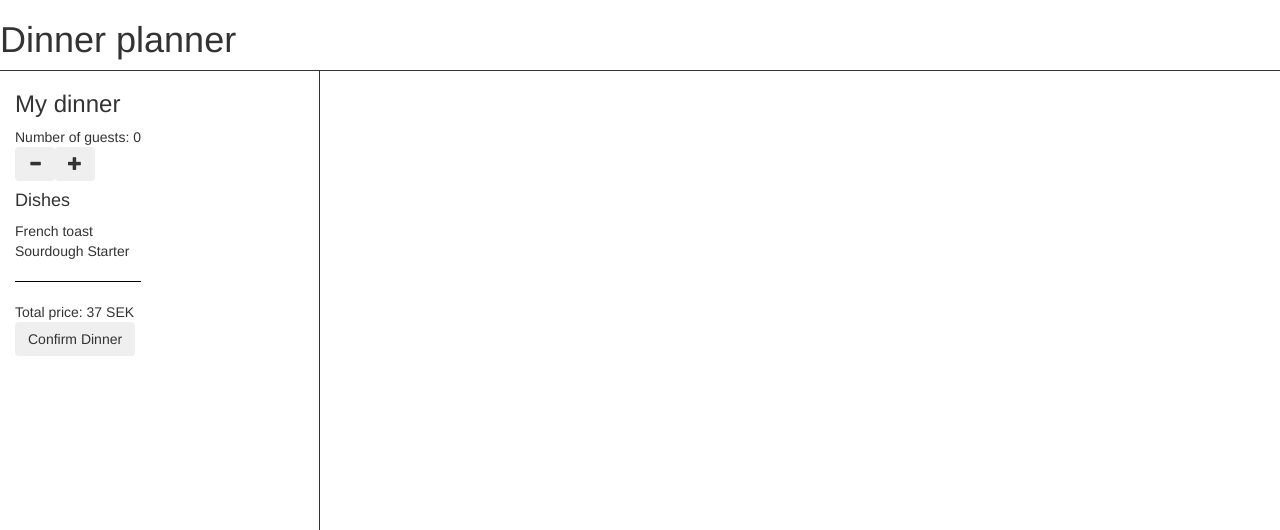
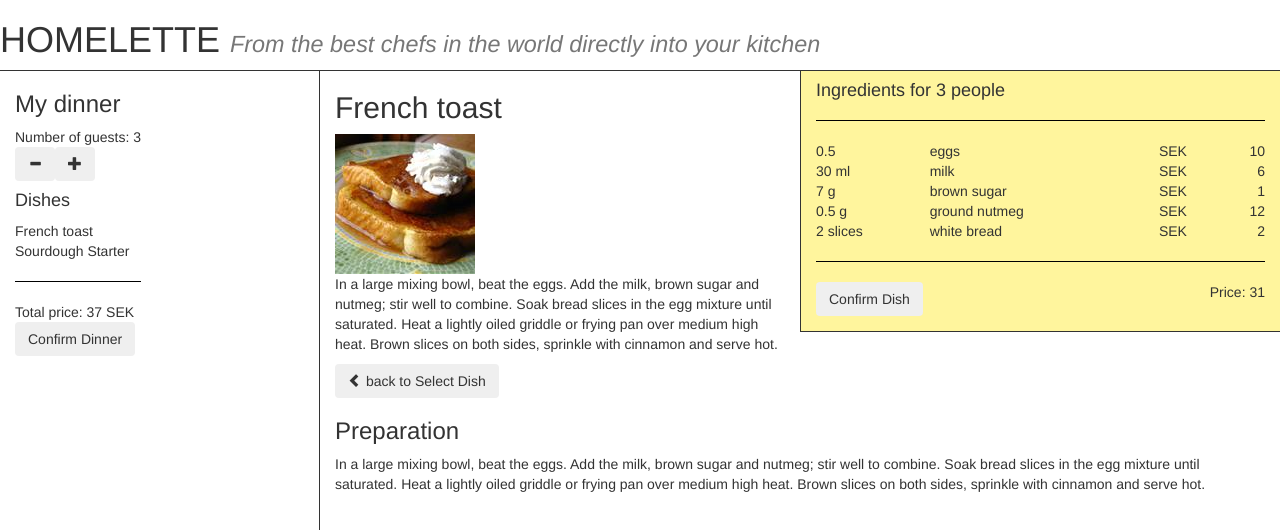
Before and after one commit to jakobivarsson/intp, a plain HTML site: page lab2/index.html in a window 1280 px wide. Shown: the top 530 px of the page. Drawn offline with nearby package versions, Linux system fonts and the light colour scheme.

Commit message:
dish view

```diff
--- a/lab2/css/style.css
+++ b/lab2/css/style.css
@@ -29,7 +29,6 @@ hr {
     padding-left: 40px;
     padding-right: 40px;
     border-bottom: solid 1px;
-
 }
 
 .browse {
@@ -60,6 +59,9 @@ hr {
     padding-right: 5px;
 }
 
-.browse-dish p {
-
+.ingredients {
+    background-color: #FFF59D;
+    padding-bottom: 15px;
+    border-left: solid 1px;
+    border-bottom: solid 1px;
 }
--- a/lab2/index.html
+++ b/lab2/index.html
@@ -13,7 +13,7 @@
   </head>
   <body>
     <div class="topbar">
-      <h1>Dinner planner</h1>
+      <h1>HOMELETTE <small><i>From the best chefs in the world directly into your kitchen</i></small></h1>
     </div>
 	<div class="container-fluid">
         <div class="row">
@@ -32,6 +32,7 @@
 	<script src="js/model/dinnerModel.js"></script>
 	<script src="js/view/sidebarView.js"></script>
 	<script src="js/view/browserView.js"></script>
+	<script src="js/view/dishView.js"></script>
 	<script src="js/util/dom.js"></script>
   </body>
 </html>
--- a/lab2/js/model/dinnerModel.js
+++ b/lab2/js/model/dinnerModel.js
@@ -4,7 +4,7 @@ var DinnerModel = function() {
 	//TODO Lab 2 implement the data structure that will hold number of guest
 	// and selected dinner options for dinner menu
 
-	var numberOfGuests = 0;
+	var numberOfGuests = 3;
 	var menu = [{
 		'id':1,
 		'name':'French toast',
@@ -60,7 +60,8 @@ var DinnerModel = function() {
 			'price':2
 			}]
 		}];
-	var selectedDish = null;
+
+	var selectedDish = menu[0];
 
 	this.setNumberOfGuests = function(num) {
 		numberOfGuests = num;
--- a/lab2/js/util/dom.js
+++ b/lab2/js/util/dom.js
@@ -45,4 +45,8 @@ var a = DOM.createElementFactory('a');
 var ul = DOM.createElementFactory('ul');
 var input = DOM.createElementFactory('input');
 var form = DOM.createElementFactory('form');
+var table = DOM.createElementFactory('table');
+var tr = DOM.createElementFactory('tr');
+var th = DOM.createElementFactory('th');
+var td = DOM.createElementFactory('td');
 var text = DOM.createTextNode;
--- a/lab2/js/view/dishView.js
+++ b/lab2/js/view/dishView.js
@@ -1,6 +1,39 @@
 
 var DishView = function (container, model) {
+	var dish = model.getSelectedDish();
+
+	var price = dish.ingredients.reduce(function (sum, ingredient) {
+		return sum + ingredient.price;
+	}, 0);
+
 	container.appendChild(div({}, [
-	]);
-
+		div({class: "col-md-6"}, [
+			h2({}, [text(dish.name)]),
+			img({src: "images/" + dish.image}),
+			p({}, [text(dish.description)]),
+			button({class: "btn"}, [
+				icon({class: "glyphicon glyphicon-chevron-left"}),
+				text(" back to Select Dish")
+			])
+		]),
+		div({class: "col-md-6 ingredients"}, [
+			h4({}, [text("Ingredients for " + model.getNumberOfGuests() + " people")]),
+			hr(),
+			table({class: "table"}, dish.ingredients.map(function (ingredient) {
+				return tr({}, [
+					td({}, [text(ingredient.quantity + " " + ingredient.unit)]),
+					td({}, [text(ingredient.name)]),
+					td({}, [text("SEK")]),
+					td({style: "text-align: right"}, [text(ingredient.price)])
+				])
+			})),
+			hr(),
+			button({class: "btn"}, [text("Confirm Dish")]),
+			span({class: "pull-right"}, [text("Price: " + price)])
+		]),
+		div({class: "col-md-12"}, [
+			h3({}, [text("Preparation")]),
+			p({}, [text(dish.description)])
+		])
+	]));
 }
```
